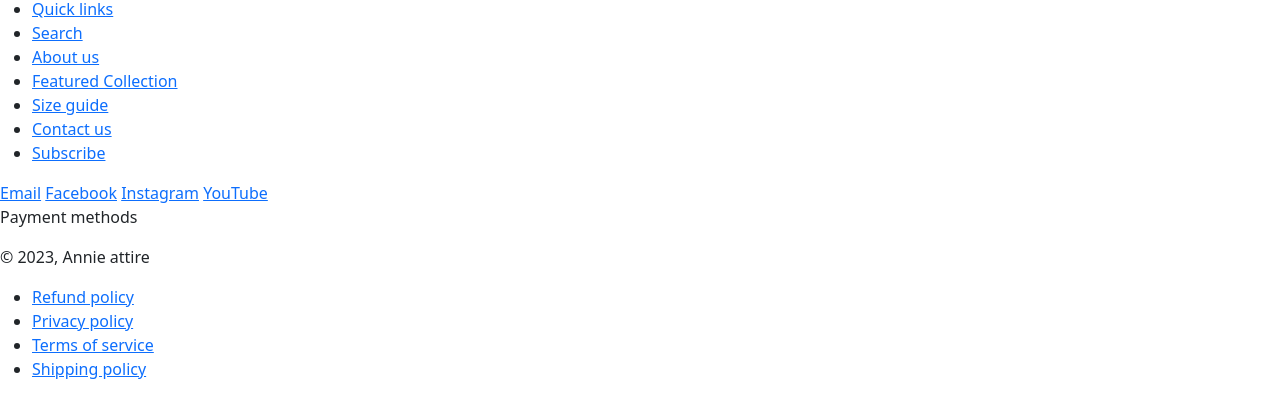
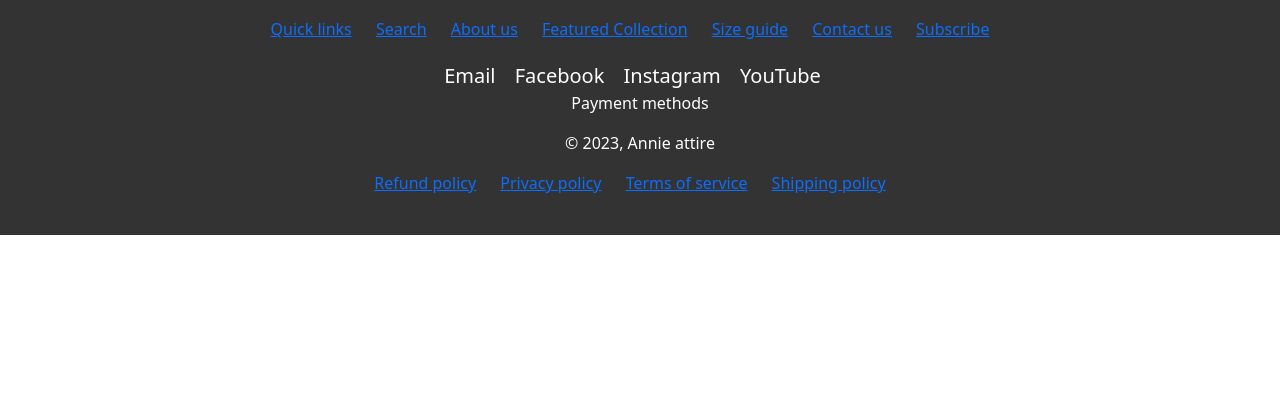
Before and after one commit to Krishrat/BD, a plain HTML site: page index.html in a window 1280 px wide. Shown: the part 251-668 px from the top of the page. Drawn offline with nearby package versions, Linux system fonts and the light colour scheme.

Commit message:
Add footer with social media links (generated by blackbox.ai )

```diff
--- a/css/styles.css
+++ b/css/styles.css
@@ -122,3 +122,33 @@
 .shop-collection-content option {
   padding: 8px;
 }
+
+footer {
+  background-color: #333;
+  color: white;
+  padding: 20px 0;
+  text-align: center;
+}
+
+.footer-links {
+  list-style-type: none;
+  padding: 0;
+  margin-bottom: 20px;
+}
+
+.footer-links li {
+  display: inline;
+  margin-right: 20px;
+}
+
+.social-media {
+  margin-top: 20px;
+}
+
+.social-media a {
+  display: inline-block;
+  margin-right: 15px;
+  color: white;
+  font-size: 20px;
+  text-decoration: none;
+}
```
